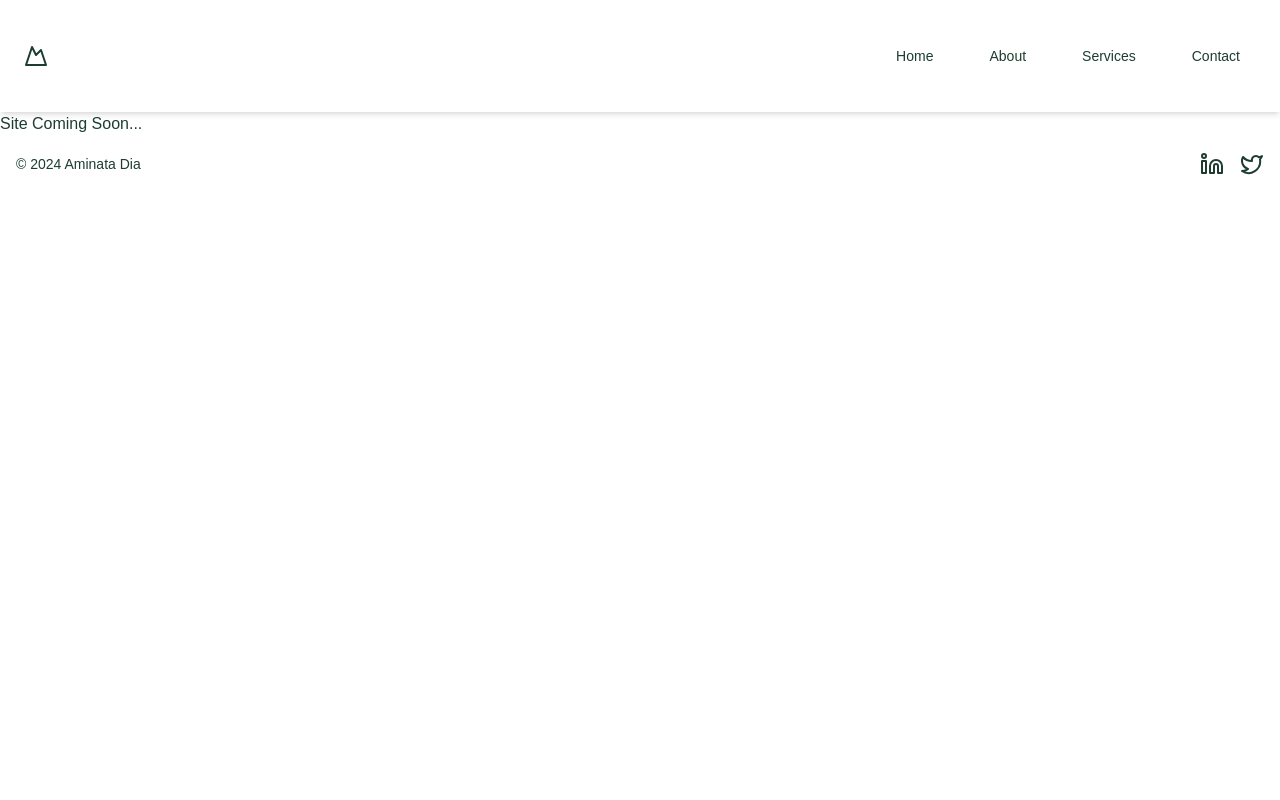
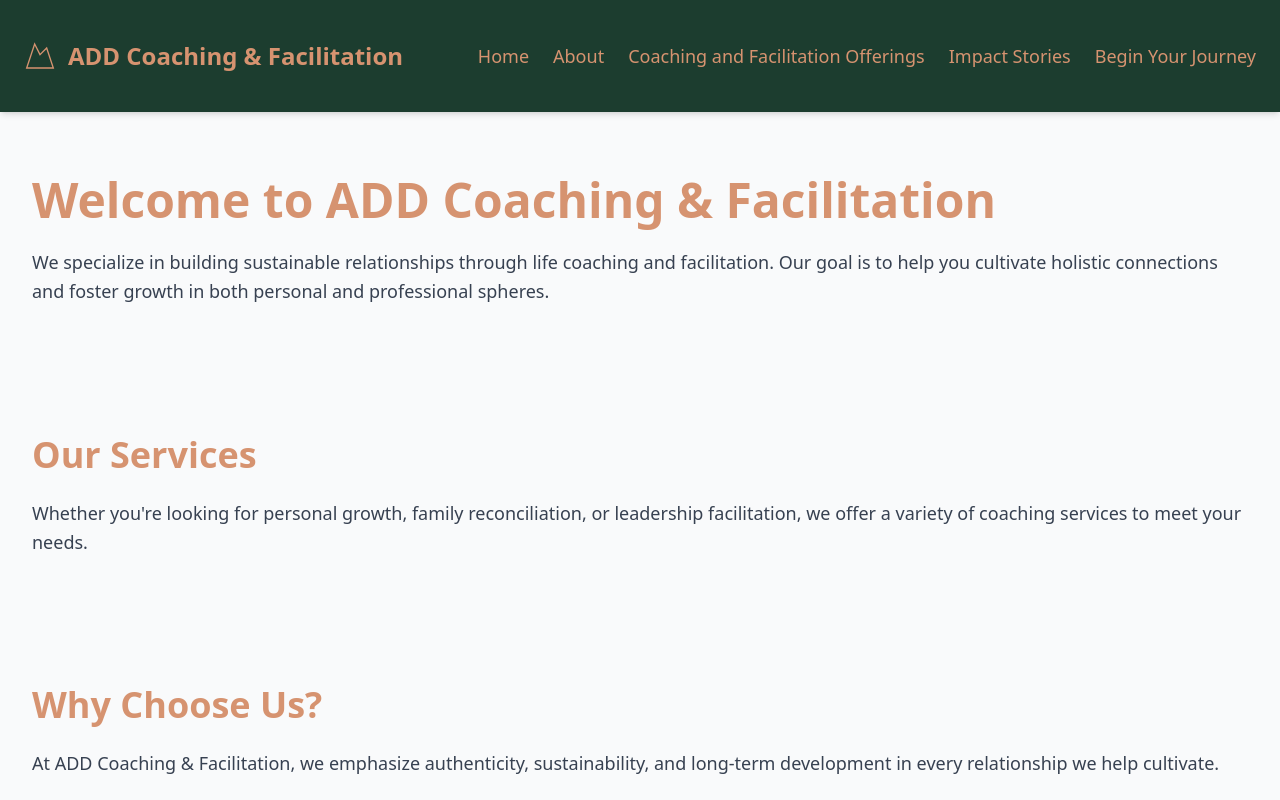
Before and after one commit to diattamo/add-coaching, a Next.js app: page / in a window 1280 px wide. Shown: the top 800 px of the page. Built offline with nearby package versions, Linux system fonts and the light colour scheme.

Commit message:
Stable base - Navigations

```diff
--- a/src/app/contact/page.js
+++ b/src/app/begin-your-journey/page.js
@@ -1,6 +1,6 @@
 export default function Contact() {
     return (
-      <h1>Services Coming Soon...</h1>
+      <h1>Contact Coming Soon...</h1>
       // <>
       //   <Head>
       //     <title>ADD Coaching & Facilitation</title>
--- /dev/null
+++ b/src/app/coaching-and-facilitation-offerings/page.js
@@ -0,0 +1,22 @@
+// import Head from 'next/head';
+// import Footer from '../components/Footer';
+// import Navbar from '../components/Navbar';
+
+export default function Offerings() {
+  return (
+    <h1>COACHING AND FACILITATION OFFERINGS Coming Soon...</h1>
+    // <>
+    //   <Head>
+    //     <title>ADD Coaching & Facilitation</title>
+    //     <meta name="description" content="Life Coaching and Facilitation" />
+    //     <meta name="viewport" content="width=device-width, initial-scale=1" />
+    //     <link rel="icon" href="/favicon.ico" />
+    //   </Head>
+    //   <Navbar/>
+    //   <main>
+    //     <h1>Services Coming Soon...</h1>
+    //   </main>
+    //   <Footer/>
+    // </>
+  );
+}
--- a/src/app/globals.css
+++ b/src/app/globals.css
@@ -1,66 +1,84 @@
+/* globals.css */
+
 @tailwind base;
 @tailwind components;
 @tailwind utilities;
 
-/* Primary colors from the logo */
+/* CSS Variables */
 :root {
-  --background: #ffffff; /* White or light background */
-  --foreground: #1C3D2F; /* Dark green foreground from the logo */
+  --background: #ffffff;           /* Light background */
+  --foreground: #1C3D2F;           /* Dark green foreground */
 
-  --primary: #1C3D2F; /* Dark green as the primary color */
-  --primary-foreground: #ffffff; /* White text on primary */
-  --secondary: #F9A723; /* Yellow/Orange for accents */
-  --secondary-foreground: #ffffff; /* White text on secondary */
+  --primary: #1C3D2F;              /* Dark green */
+  --primary-foreground: #ffffff;   /* White on dark green */
+  --secondary: #d69370;            /* Orange */
+  --secondary-foreground: #ffffff; /* White on orange */
 
-  --muted: #f0f0f0; /* Light grey for muted text */
-  --muted-foreground: #1C3D2F; /* Dark green for muted foreground */
-  --border: #dddddd; /* Light grey for borders */
-  --input: #f7f7f7; /* Light grey for inputs */
-  --ring: #1C3D2F; /* Dark green for focus rings */
+  --muted: #f0f0f0;                /* Light grey for muted text */
+  --muted-foreground: #1C3D2F;     /* Dark green for muted text */
+  --border: #dddddd;               /* Light grey for borders */
+  --input: #f7f7f7;                /* Light grey for inputs */
+  --ring: #1C3D2F;                 /* Dark green for focus rings */
 }
 
 @media (prefers-color-scheme: light) {
   :root {
-    --background: #ffffff; /* Light mode background */
-    --foreground: #1C3D2F; /* Dark green foreground */
+    --background: #ffffff;         /* Light mode background */
+    --foreground: #1C3D2F;         /* Dark green foreground */
   }
 }
 
 @media (prefers-color-scheme: dark) {
   :root {
-    --background: #1C3D2F; /* Dark green background */
-    --foreground: #ffffff; /* White foreground for dark mode */
+    --background: #1C3D2F;         /* Dark green background */
+    --foreground: #ffffff;         /* White foreground for dark mode */
 
-    --primary: #F9A723; /* Yellow/Orange for primary in dark mode */
-    --primary-foreground: #1C3D2F; /* Dark green text on primary */
-    --secondary: #1C3D2F; /* Dark green for secondary in dark mode */
-    --secondary-foreground: #ffffff; /* White text on secondary */
-
-    --muted: #333333; /* Dark grey for muted text */
-    --muted-foreground: #f7f7f7; /* Light grey for muted foreground */
-    --border: #555555; /* Dark grey for borders */
-    --input: #444444; /* Dark grey for inputs */
-    --ring: #F9A723; /* Yellow/Orange for focus rings */
+    --primary: #d69370;            /* Orange for primary in dark mode */
+    --primary-foreground: #1C3D2F; /* Dark green text on orange */
+    --secondary: #1C3D2F;          /* Dark green for secondary in dark mode */
+    --secondary-foreground: #ffffff; /* White text on dark green */
   }
 }
 
-body {
-  color: var(--foreground);
-  background: var(--background);
-  font-family: Arial, Helvetica, sans-serif;
-}
-
-@layer utilities {
-  .text-balance {
-    text-wrap: balance;
-  }
-}
-
+/* Base Styles */
 @layer base {
   * {
     @apply border-border;
   }
   body {
-    @apply bg-background text-foreground;
+    @apply bg-[var(--background)] text-[var(--foreground)];
   }
 }
+
+/* Headings */
+section h1,
+section h2,
+section h3,
+section h4,
+section h5,
+section h6 {
+  color: var(--secondary);
+}
+
+/* Links */
+a {
+  color: var(--secondary);
+  text-decoration: none;
+  transition: color 0.3s;
+}
+
+a:hover {
+  color: var(--primary);
+}
+
+/* Buttons */
+button {
+  background-color: var(--secondary);
+  color: var(--secondary-foreground);
+  transition: background-color 0.3s, color 0.3s;
+}
+
+button:hover {
+  background-color: var(--primary);
+  color: var(--primary-foreground);
+}
--- a/src/app/services/page.js
+++ b/src/app/impact-stories/page.js
@@ -2,9 +2,9 @@
 // import Footer from '../components/Footer';
 // import Navbar from '../components/Navbar';
 
-export default function Services() {
+export default function Stories() {
   return (
-    <h1>Services Coming Soon...</h1>
+    <h1>Impact Stories Coming Soon...</h1>
     // <>
     //   <Head>
     //     <title>ADD Coaching & Facilitation</title>
--- a/src/app/layout.js
+++ b/src/app/layout.js
@@ -1,27 +1,32 @@
-import localFont from "next/font/local";
-import "./globals.css";
+// components/RootLayout.js
 
+import localFont from 'next/font/local';
+import './globals.css';
+
+// Import the Geist Sans and Geist Mono fonts
 const geistSans = localFont({
-  src: "./fonts/GeistVF.woff",
-  variable: "--font-geist-sans",
-  weight: "100 900",
-});
-const geistMono = localFont({
-  src: "./fonts/GeistMonoVF.woff",
-  variable: "--font-geist-mono",
-  weight: "100 900",
+  src: './fonts/GeistVF.woff',
+  variable: '--font-geist-sans',
+  weight: '100 900',
 });
 
+const geistMono = localFont({
+  src: './fonts/GeistMonoVF.woff',
+  variable: '--font-geist-mono',
+  weight: '100 900',
+});
+
+// Metadata for the site
 export const metadata = {
-  title: "ADD Coaching & Facilitation",
-  description: "Life Coaching and Facilitation",
+  title: 'ADD Coaching & Facilitation',
+  description: 'Life Coaching and Facilitation',
 };
 
 export default function RootLayout({ children }) {
   return (
-    <html lang="en">
+    <html lang="en" className="bg-[var(--background)] text-[var(--foreground)]">
       <body
-        className={`${geistSans.variable} ${geistMono.variable} antialiased`}
+        className={`min-h-screen flex flex-col ${geistSans.variable} ${geistMono.variable} antialiased bg-[var(--background)] text-[var(--foreground)]`}
       >
         {children}
       </body>
--- a/src/app/page.js
+++ b/src/app/page.js
@@ -1,3 +1,5 @@
+// pages/Home.js
+
 import Head from 'next/head';
 import Footer from '../components/Footer';
 import Navbar from '../components/Navbar';
@@ -11,11 +13,47 @@ export default function Home() {
         <meta name="viewport" content="width=device-width, initial-scale=1" />
         <link rel="icon" href="/favicon.ico" />
       </Head>
-      <Navbar/>
-      <main>
-        <h1>Site Coming Soon...</h1>
+      <Navbar />
+      <main className="bg-[var(--background)] text-[var(--foreground)] min-h-screen">
+        {/* Neutral Background Sections */}
+        <section className="py-16 px-8 bg-gray-50 text-[var(--foreground)]">
+          <div className="container mx-auto">
+            <h1 className="text-5xl font-bold mb-6 text-[var(--secondary)]">
+              Welcome to ADD Coaching &amp; Facilitation
+            </h1>
+            <p className="text-lg leading-relaxed text-gray-700">
+              We specialize in building sustainable relationships through life coaching and facilitation.
+              Our goal is to help you cultivate holistic connections and foster growth in both personal
+              and professional spheres.
+            </p>
+          </div>
+        </section>
+
+        <section className="py-16 px-8 bg-gray-50 text-[var(--foreground)]">
+          <div className="container mx-auto">
+            <h2 className="text-4xl font-bold mb-6 text-[var(--secondary)]">
+              Our Services
+            </h2>
+            <p className="text-lg leading-relaxed text-gray-700">
+              Whether you're looking for personal growth, family reconciliation, or leadership facilitation,
+              we offer a variety of coaching services to meet your needs.
+            </p>
+          </div>
+        </section>
+
+        <section className="py-16 px-8 bg-gray-50 text-[var(--foreground)]">
+          <div className="container mx-auto">
+            <h2 className="text-4xl font-bold mb-6 text-[var(--secondary)]">
+              Why Choose Us?
+            </h2>
+            <p className="text-lg leading-relaxed text-gray-700">
+              At ADD Coaching &amp; Facilitation, we emphasize authenticity, sustainability, and long-term
+              development in every relationship we help cultivate.
+            </p>
+          </div>
+        </section>
       </main>
-      <Footer/>
+      <Footer />
     </>
   );
 }
--- a/src/components/Footer.js
+++ b/src/components/Footer.js
@@ -1,12 +1,14 @@
+// components/Footer.js
+
 import { Linkedin, Twitter } from 'lucide-react';
 import Link from 'next/link';
 
 export default function Footer() {
   return (
-		<footer className="bg-primary text-primary-foreground py-4">
+    <footer className="bg-[var(--primary)] text-[var(--secondary)] py-4">
       <div className="container mx-auto px-4">
         <div className="flex flex-col sm:flex-row justify-between items-center">
-					<div className="text-sm text-primary-foreground mb-2 sm:mb-0">
+          <div className="text-sm mb-2 sm:mb-0">
             © 2024 Aminata Dia
           </div>
           <div className="flex space-x-4">
@@ -14,7 +16,7 @@ export default function Footer() {
               href="https://www.linkedin.com/in/aminata-dia"
               target="_blank"
               rel="noopener noreferrer"
-							className="text-secondary hover:text-secondary-foreground transition-colors"
+              className="hover:text-[var(--primary-foreground)] transition-colors"
             >
               <Linkedin size={24} />
               <span className="sr-only">LinkedIn</span>
@@ -23,7 +25,7 @@ export default function Footer() {
               href="https://twitter.com/aminata_dia"
               target="_blank"
               rel="noopener noreferrer"
-							className="text-secondary hover:text-secondary-foreground transition-colors"
+              className="hover:text-[var(--primary-foreground)] transition-colors"
             >
               <Twitter size={24} />
               <span className="sr-only">Twitter</span>
--- a/src/components/Navbar.js
+++ b/src/components/Navbar.js
@@ -1,85 +1,85 @@
+// components/Navbar.js
 import { Sheet, SheetTrigger, SheetContent } from '@/components/ui/sheet';
 import { Button } from '@/components/ui/button';
 import Link from 'next/link';
 
-export default function Navbar() {
+
+function NavLinks(props) {
+  const { navClass, linkClass } = props;
+
   return (
-		<header className="sticky top-0 z-50 bg-primary text-primary-foreground py-4 shadow-md">
-			<div className="container mx-auto px-4 md:px-6 flex items-center justify-between h-20">
-				<Sheet>
-					<SheetTrigger asChild>
-						<Button variant="outline" size="icon" className="lg:hidden text-secondary">
-							<MenuIcon className="h-6 w-6" />
-							<span className="sr-only">Toggle navigation menu</span>
-						</Button>
-					</SheetTrigger>
-					<SheetContent side="left">
-						<nav className="grid gap-2 py-6">
+    <nav className={navClass}>
       <Link
         href="/"
-								className="flex w-full items-center py-2 text-lg font-semibold text-secondary hover:text-secondary-foreground"
+        className={linkClass}
         prefetch={false}
       >
         Home
       </Link>
       <Link
         href="/about"
-								className="flex w-full items-center py-2 text-lg font-semibold text-secondary hover:text-secondary-foreground"
+        className={linkClass}
         prefetch={false}
       >
         About
       </Link>
       <Link
-								href="/services"
-								className="flex w-full items-center py-2 text-lg font-semibold text-secondary hover:text-secondary-foreground"
+        href="/coaching-and-facilitation-offerings"
+        className={linkClass}
         prefetch={false}
       >
-								Services
+        Coaching and Facilitation Offerings
       </Link>
       <Link
-								href="/contact"
-								className="flex w-full items-center py-2 text-lg font-semibold text-secondary hover:text-secondary-foreground"
+        href="/impact-stories"
+        className={linkClass}
         prefetch={false}
       >
-								Contact
+        Impact Stories
+      </Link>
+      <Link
+        href="/begin-your-journey"
+        className={linkClass}
+        prefetch={false}
+      >
+        Begin Your Journey
       </Link>
     </nav>
+  );
+}
+
+export default function Navbar() {
+  return (
+    <header className="sticky top-0 z-50 bg-[var(--primary)] text-[var(--secondary)] py-4 shadow-md">
+      <div className="w-full flex items-center justify-between h-20 px-6">
+        <Sheet>
+          <SheetTrigger asChild>
+            <Button variant="outline" size="icon" className="lg:hidden text-[var(--secondary)]">
+              <MenuIcon className="h-6 w-6" />
+              <span className="sr-only">Toggle navigation menu</span>
+            </Button>
+          </SheetTrigger>
+          <SheetContent side="left" className="bg-[var(--primary)] text-[var(--secondary)]">
+            <NavLinks
+              navClass="grid gap-2 py-6"
+              linkClass="flex w-full items-center py-2 text-lg font-semibold hover:text-[var(--primary-foreground)] transition-colors"
+            />
           </SheetContent>
         </Sheet>
-				<Link href="/" className="mr-6 hidden lg:flex" prefetch={false}>
-					<MountainIcon className="h-6 w-6 text-secondary" />
-					<span className="sr-only">Aminata Dia</span>
+
+        {/* Logo */}
+        <Link href="/" className="hidden lg:flex items-center" prefetch={false}>
+          <MountainIcon className="h-8 w-8 text-[var(--secondary)]" />
+          <span className="ml-3 text-2xl font-bold text-[var(--secondary)]">
+            ADD Coaching &amp; Facilitation
+          </span>
         </Link>
-				<nav className="ml-auto hidden lg:flex gap-6">
-					<Link
-						href="/"
-						className="group inline-flex h-9 w-max items-center justify-center rounded-md text-secondary hover:text-secondary-foreground px-4 py-2 text-sm font-medium transition-colors"
-						prefetch={false}
-					>
-						Home
-					</Link>
-					<Link
-						href="/about"
-						className="group inline-flex h-9 w-max items-center justify-center rounded-md text-secondary hover:text-secondary-foreground px-4 py-2 text-sm font-medium transition-colors"
-						prefetch={false}
-					>
-						About
-					</Link>
-					<Link
-						href="/services"
-						className="group inline-flex h-9 w-max items-center justify-center rounded-md text-secondary hover:text-secondary-foreground px-4 py-2 text-sm font-medium transition-colors"
-						prefetch={false}
-					>
-						Services
-					</Link>
-					<Link
-						href="/contact"
-						className="group inline-flex h-9 w-max items-center justify-center rounded-md text-secondary hover:text-secondary-foreground px-4 py-2 text-sm font-medium transition-colors"
-						prefetch={false}
-					>
-						Contact
-					</Link>
-				</nav>
+
+        {/* Desktop Navigation */}
+        <NavLinks
+          navClass="ml-auto hidden lg:flex gap-6"
+          linkClass="text-lg hover:text-[var(--primary-foreground)] transition-colors"
+        />
       </div>
     </header>
   );
@@ -90,14 +90,9 @@ function MenuIcon(props) {
     <svg
       {...props}
       xmlns="http://www.w3.org/2000/svg"
-			width="24"
-			height="24"
+      fill="none"
       viewBox="0 0 24 24"
-			fill="none"
       stroke="currentColor"
-			strokeWidth="2"
-			strokeLinecap="round"
-			strokeLinejoin="round"
     >
       <line x1="4" y1="6" x2="20" y2="6" />
       <line x1="4" y1="12" x2="20" y2="12" />
@@ -111,14 +106,9 @@ function MountainIcon(props) {
     <svg
       {...props}
       xmlns="http://www.w3.org/2000/svg"
-			width="24"
-			height="24"
+      fill="none"
       viewBox="0 0 24 24"
-			fill="none"
       stroke="currentColor"
-			strokeWidth="2"
-			strokeLinecap="round"
-			strokeLinejoin="round"
     >
       <path d="M8 3L12 11L17 6L22 21H2L8 3Z" />
     </svg>
```
Lines whose indentation alone changed are shown as unchanged.
